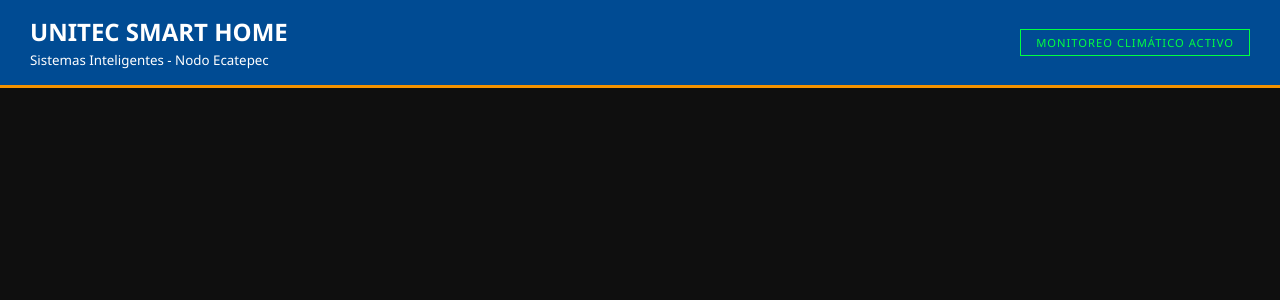
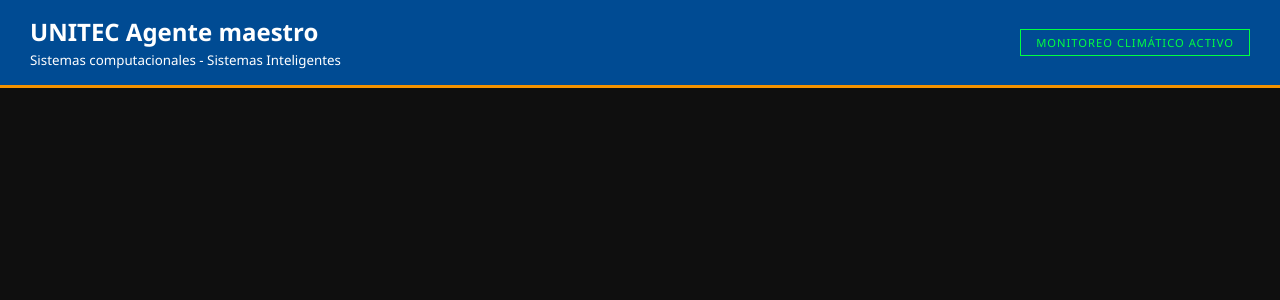
Before and after one commit to raymundosoto/SIstemas_inteligentes_Hogar_Inteligente, a Flask app: page / in a window 1280 px wide. Shown: the top 300 px of the page. Run offline with Flask 3, Linux system fonts and the light colour scheme.

Commit message:
Cambio de header

```diff
--- a/templates/index.html
+++ b/templates/index.html
@@ -10,8 +10,8 @@
 
 <header>
     <div>
-        <h2 style="margin:0;">UNITEC SMART HOME</h2>
-        <small>Sistemas Inteligentes - Nodo Ecatepec</small>
+        <h2 style="margin:0;">UNITEC Agente maestro</h2>
+        <small>Sistemas computacionales - Sistemas Inteligentes</small>
     </div>
     <div class="badge">MONITOREO CLIMÁTICO ACTIVO</div>
 </header>
```
